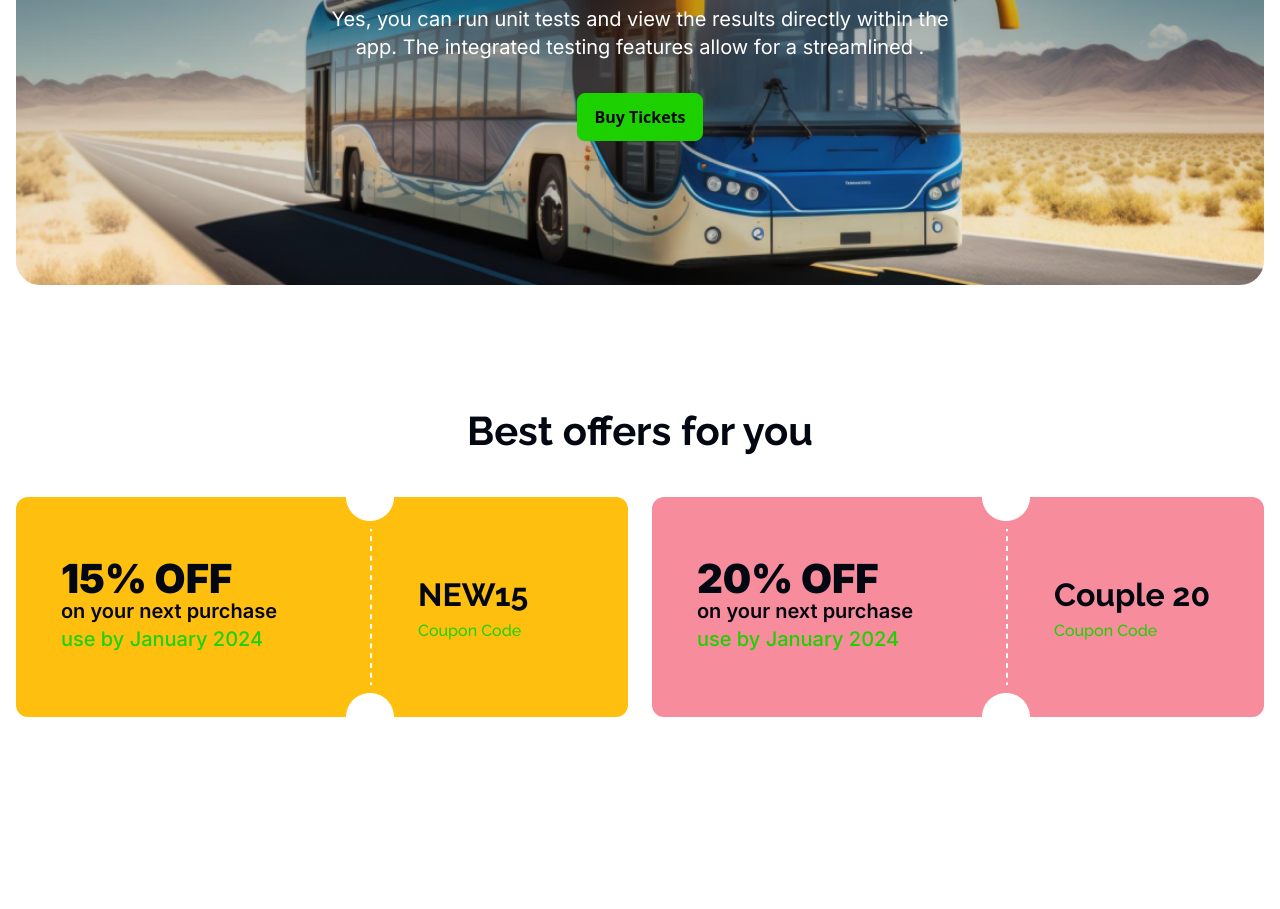
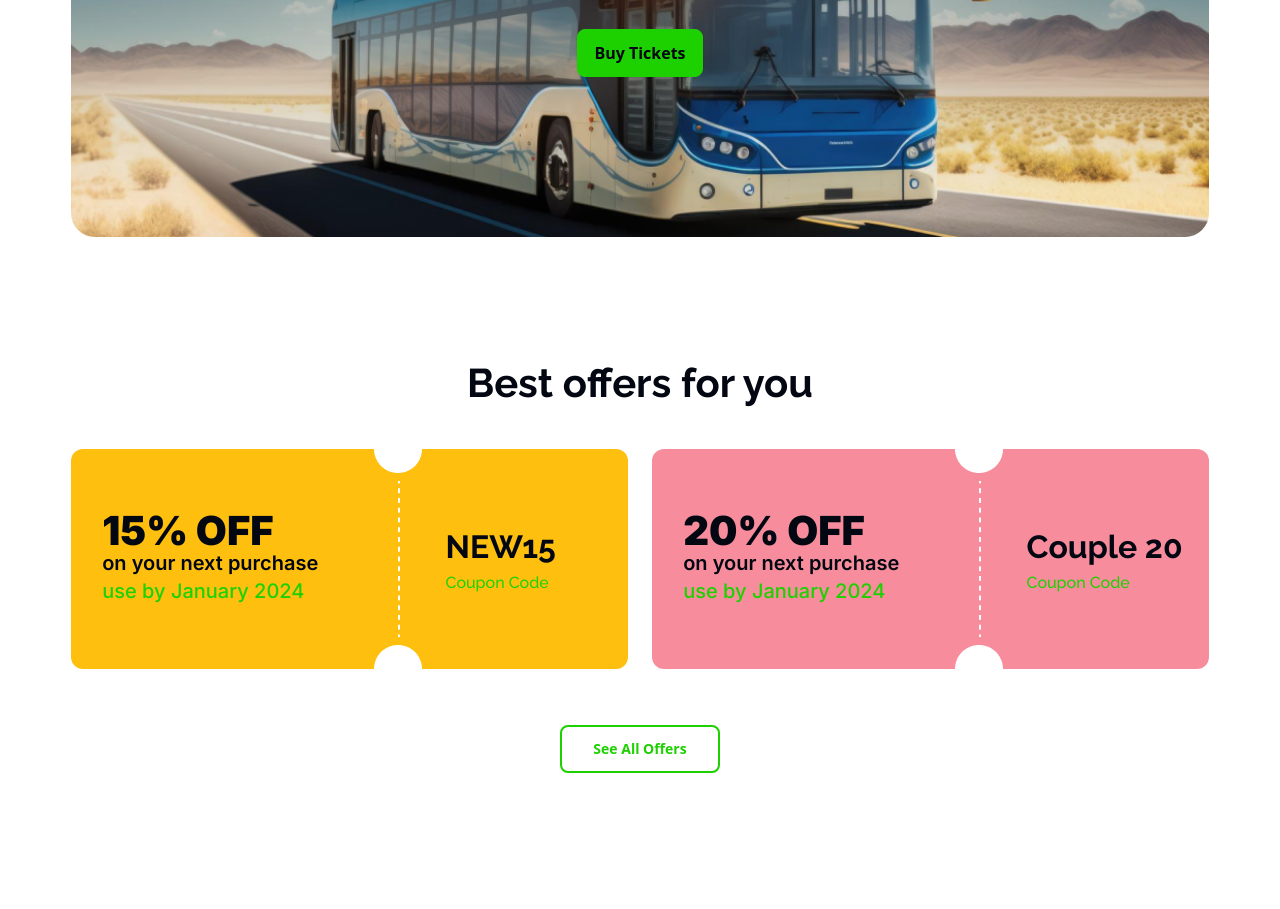
Before and after one commit to byteFarhan/B9A5-smart-ticketing, a plain HTML site: page index.html in a window 1280 px wide. Shown: the part 447-1356 px from the top of the page. Before the commit the page ends 1244 px from the top, so only its background shows below. Drawn offline with nearby package versions, Linux system fonts and the light colour scheme.

Commit message:
modified banner, best offers section and page layout.

```diff
--- a/index.html
+++ b/index.html
@@ -78,7 +78,7 @@
 </head>
 
 <body>
-    <header class="max-w-[1440px] container mt-5">
+    <header class="max-w-[1170px] container mt-5">
         <!-- Navigation Section -->
         <nav>
             <div class="navbar bg-base-100">
@@ -120,11 +120,11 @@
         </nav>
         <!-- Banner Section -->
         <section id="banner"
-            class="bg-[url('./images/banner.png'),_linear-gradient(180deg,_#121212,_transparent)] bg-cover bg-center bg-no-repeat mt-5 mb-32 py-10 px-3 md:px-5 lg:px-0 md:py-28 lg:py-36 rounded-3xl flex flex-col gap-4 md:gap-6 lg:gap-8 justify-center items-center">
+            class="bg-[url('./images/banner.png'),_linear-gradient(180deg,_#121212,_transparent)] bg-cover bg-center md:bg-bottom bg-no-repeat mt-5 mb-32 py-10 px-3 md:px-5 lg:px-0 md:py-28 lg:pt-20 lg:pb-40 rounded-3xl flex flex-col gap-4 md:gap-6 lg:gap-8 justify-center items-center">
             <h1 class="text-white text-center">End-to-End Travel with</h1>
             <h1 class="text-primary text-center">Green Line Paribahan</h1>
 
-            <p class="text-base lg:text-xl text-white font-inter leading-8 w-full lg:w-1/2 mx-auto text-center">Yes, you
+            <p class="text-base lg:text-xl text-white font-inter leading-8 w-full lg:w-2/3 mx-auto text-center">Yes, you
                 can run unit tests and
                 view the
                 results directly
@@ -134,21 +134,21 @@
             <!-- <img src="./images/banner.png" alt=""> -->
         </section>
     </header>
-    <main class="max-w-[1440px] container">
+    <main class="max-w-[1170px] container">
         <!-- Best offers for you Section -->
         <section id="best-offers">
             <h2 class="text-center my-12">Best offers for you</h2>
             <div class="flex flex-col lg:flex-row gap-6">
-                <div class="flex-1 bg-[#FFBF0F] flex gap-6 rounded-xl">
-                    <div class="basis-2/4 flex justify-center items-center">
+                <div class="flex-1 bg-[#FFBF0F] flex gap-6 rounded-xl px-4 md:px-0">
+                    <div class="flex-1 md:flex-none md:basis-2/4 flex justify-center items-center">
                         <div class="">
                             <h2 class="font-inter font-black">15% OFF</h2>
                             <p class="text-xl font-semibold text-secondary font-inter">on your next purchase</p>
                             <p class="text-xl font-medium font-inter text-primary">use by January 2024</p>
                         </div>
                     </div>
-                    <img src="./images/cupon-devider.png" alt="" class="max-w-full">
-                    <div class="flex flex-col justify-center items-center">
+                    <img src="./images/cupon-devider.png" alt="" class="max-w-full" draggable="false">
+                    <div class="flex-1 md:flex-none flex flex-col justify-center items-center">
                         <div>
                             <h4>NEW15</h4>
                             <p class="text-primary font-medium font-raleway">Coupon Code</p>
@@ -156,26 +156,35 @@
 
                     </div>
                 </div>
-                <div class="flex-1 bg-[#F78C9C] flex gap-6 rounded-xl">
-                    <div class="basis-2/4 flex justify-center items-center">
+                <div class="flex-1 bg-[#F78C9C] flex gap-6 rounded-xl px-4 md:px-0">
+                    <div class="flex-1 md:flex-none md:basis-2/4 flex justify-center items-center">
                         <div class="">
                             <h2 class="font-inter font-black">20% OFF</h2>
                             <p class="text-xl font-semibold text-secondary font-inter">on your next purchase</p>
                             <p class="text-xl font-medium font-inter text-primary">use by January 2024</p>
                         </div>
                     </div>
-                    <img src="./images/cupon-devider.png" alt="" class="max-w-full">
-                    <div class="flex flex-col justify-center items-center">
+                    <img src="./images/cupon-devider.png" alt="" class="max-w-full" draggable="false">
+                    <div class="flex-1 md:flex-none flex flex-col justify-center items-center">
                         <div>
-                            <h4>Couple 20</h4>
+                            <h4 class="">Couple 20</h4>
                             <p class="text-primary font-medium font-raleway">Coupon Code</p>
                         </div>
-
                     </div>
                 </div>
             </div>
+            <div class="flex justify-center">
+                <button
+                    class="btn btn-outline border-2 border-primary hover:border-primary hover:bg-transparent text-primary hover:text-primary my-14 w-40">See
+                    All
+                    Offers</button>
+            </div>
+
         </section>
+        <!-- Ticket Section -->
+        <section id="ticket">
 
+        </section>
     </main>
     <footer class="mb-20"></footer>
 </body>
```
